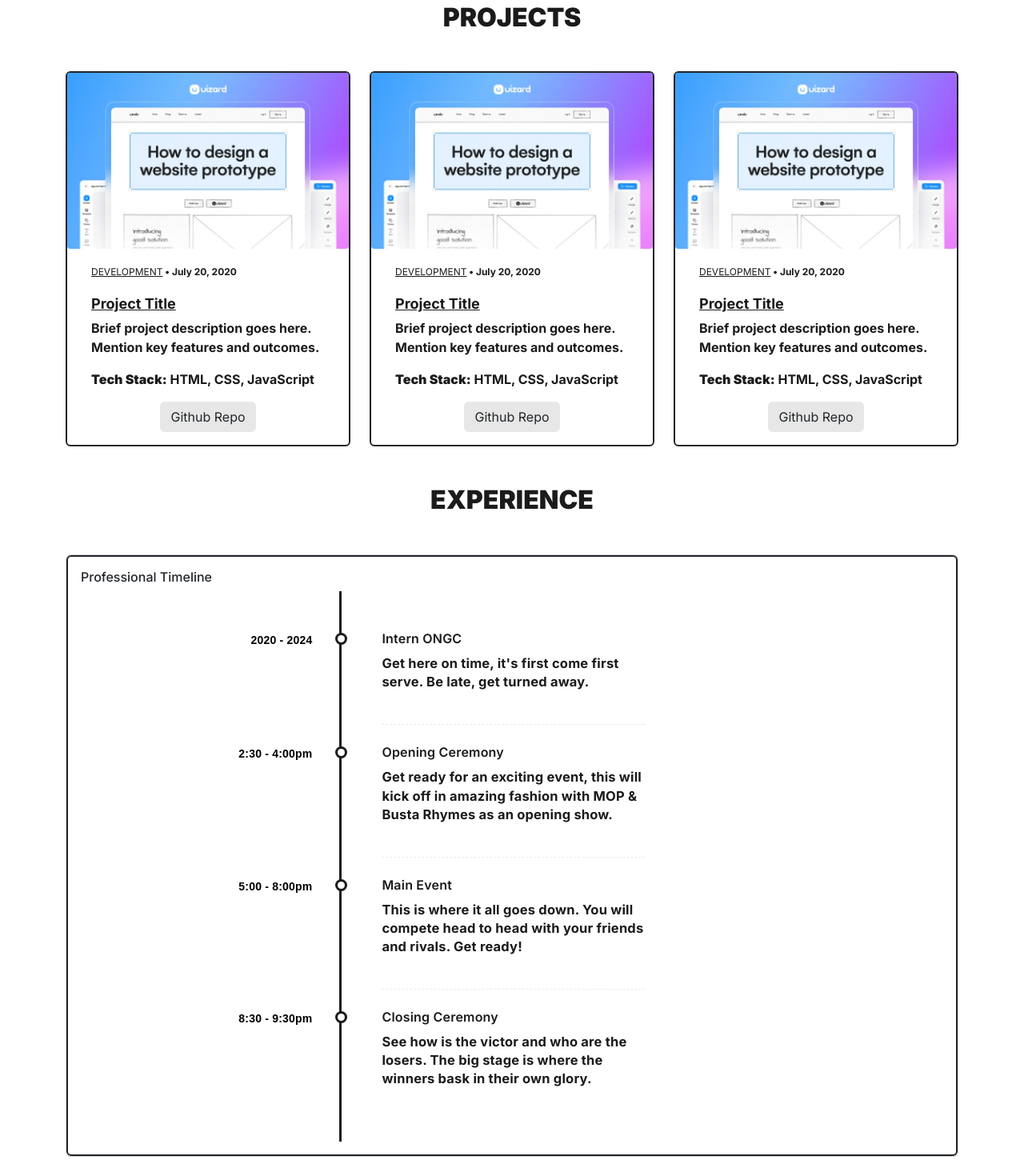
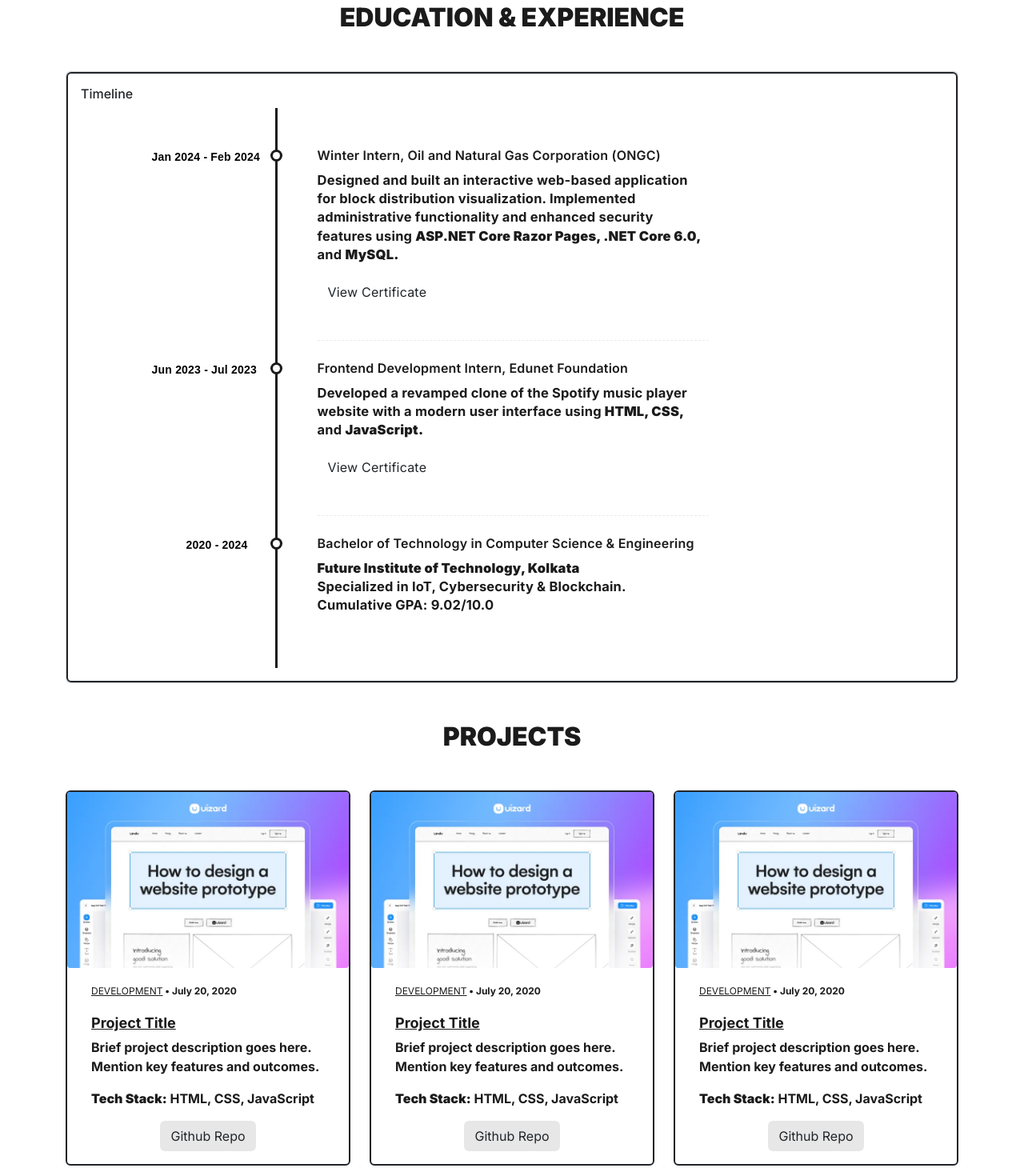
Before and after one commit to divyangshu-19/Personal-Portfolio-1, a plain HTML site: page index.html in a window 1280 px wide. Shown: the part 561-2021 px from the top of the page at 80% size. Drawn offline with nearby package versions, Linux system fonts and the light colour scheme.

Commit message:
experience sectiona and loignment fixed with pdfs

```diff
--- a/index.html
+++ b/index.html
@@ -61,7 +61,7 @@
               </h2>
               <p>
                 <a
-                  href="/Divyangshu RESUME.pdf"
+                  href="/pdfs/Divyangshu RESUME.pdf"
                   target="_blank"
                   class="btn "
                   rel="noopener noreferrer"
@@ -76,6 +76,80 @@
         </div>
       </section>
 
+
+
+
+      <!-- experience timeline  -->
+
+      <div class="container">
+        <div class="container section-title text-center my-5" data-aos="fade-up">
+          <h2 style="font-weight: 900;">EDUCATION & EXPERIENCE</h2>
+        </div>
+        <div class="row">
+          <div class="col-md-12">
+            <div class="card">
+              <div class="card-body border border-2 border-dark rounded-2">
+                <h6 class="card-title">Timeline</h6>
+                <div id="content">
+                  <ul class="timeline">
+                    <!-- ONGC Internship -->
+                    <li class="event" data-date="Jan 2024 - Feb 2024">
+                      <h3>Winter Intern, Oil and Natural Gas Corporation (ONGC)</h3>
+                      <p>
+                        Designed and built an interactive web-based application for block distribution visualization. Implemented
+                        administrative functionality and enhanced security features using <strong>ASP.NET Core Razor Pages, .NET Core 6.0,</strong> and
+                        <strong>MySQL.</strong>
+                      </p>
+                      <p>
+                        <a
+                          href="/pdfs/ONGC Certificate.pdf"
+                          target="_blank"
+                          class="btn "
+                          rel="noopener noreferrer"
+                        >
+                          View Certificate
+                        </a>
+                      </p>
+                    </li>
+                    <!-- Edunet Foundation Internship -->
+                    <li class="event" data-date="Jun 2023 - Jul 2023">
+                      <h3>Frontend Development Intern, Edunet Foundation</h3>
+                      <p>
+                        Developed a revamped clone of the Spotify music player website with a modern user interface using
+                        <strong>HTML, CSS,</strong> and <strong>JavaScript.</strong>
+                      </p>
+                      <p>
+                        <a
+                          href="/pdfs/IBM Skillsbuild Edunet Cert.pdf"
+                          target="_blank"
+                          class="btn "
+                          rel="noopener noreferrer"
+                        >
+                          View Certificate
+                        </a>
+                      </p>
+                    </li>
+                    <!-- BTech -->
+                    <li class="event" data-date="2020 - 2024">
+                      <h3>Bachelor of Technology in Computer Science & Engineering</h3>
+                      <p>
+                        <strong>Future Institute of Technology, Kolkata</strong><br>
+                        Specialized in IoT, Cybersecurity & Blockchain.<br>
+                        Cumulative GPA: 9.02/10.0
+                      </p>
+                    </li>
+
+                  </ul>
+                </div>
+              </div>
+            </div>
+          </div>
+        </div>
+      </div>
+
+
+
+        <!-- projects  -->
 
         <section id="cards-posts" class="cards-posts section">
           <!-- Section Title -->
@@ -169,44 +243,7 @@
           </div>
         </section>
 
-
-      <div class="container ">
-        <div class="container section-title text-center my-5 " data-aos="fade-up">
-
-          <h2 style="font-weight: 900;">EXPERIENCE</h2>
-        </div>
-        <div class="row ">
-            <div class="col-md-12 ">
-                <div class="card ">
-                    <div class="card-body border border-2 border-dark rounded-2 ">
-                        <h6 class="card-title">Professional Timeline</h6>
-                        <div id="content">
-                            <ul class="timeline">
-                                <li class="event" data-date="2020 - 2024">
-                                  <!-- <img src="/img/ongc.png" alt=""> -->
-                                    <h3>Intern ONGC</h3>
-                                    <p>Get here on time, it's first come first serve. Be late, get turned away.</p>
-                                </li>
-                                <li class="event" data-date="2:30 - 4:00pm">
-                                    <h3>Opening Ceremony</h3>
-                                    <p>Get ready for an exciting event, this will kick off in amazing fashion with MOP &amp; Busta Rhymes as an opening show.</p>
-                                </li>
-                                <li class="event" data-date="5:00 - 8:00pm">
-                                    <h3>Main Event</h3>
-                                    <p>This is where it all goes down. You will compete head to head with your friends and rivals. Get ready!</p>
-                                </li>
-                                <li class="event" data-date="8:30 - 9:30pm">
-                                    <h3>Closing Ceremony</h3>
-                                    <p>See how is the victor and who are the losers. The big stage is where the winners bask in their own glory.</p>
-                                </li>
-                            </ul>
-                        </div>
-                    </div>
-                </div>
-            </div>
-        </div>
-    </div>
-
+      <!-- footer  -->
 
     <footer class="text-center ">
       <!-- Grid container -->
--- a/style.css
+++ b/style.css
@@ -76,6 +76,10 @@ body{
 
   .cards-posts .title-wrap {
     padding-bottom: 30px;
+  }
+
+  .content{
+    /* width: 60%; */
   }
 
   .cards-posts .content-subtitle {
@@ -172,7 +176,7 @@ body{
       padding: 50px;
       list-style: none;
       text-align: left;
-      max-width: 40%;
+      max-width: 55%;
   }
 
   @media (max-width: 767px) {
```
Also changed, not shown: 4 other files. Lines whose indentation alone changed are shown as unchanged.
